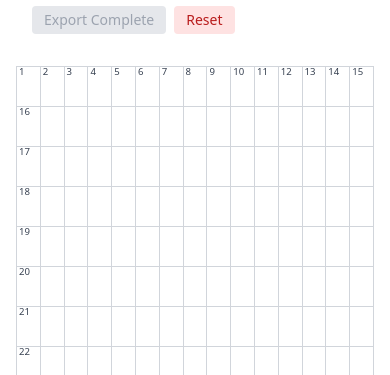
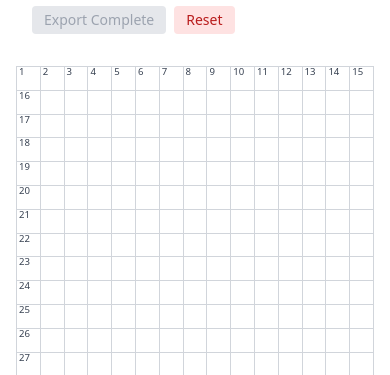
Before and after one commit to adamcallison/angryphrase, a Svelte app: page / in a window 390 px wide. Both pictures are taken after a click on the button "Build". Shown: the part 469-844 px from the top of the page. Built offline with nearby package versions, Linux system fonts and the light colour scheme.

Commit message:
adjust shells for mobile part 2

```diff
--- a/src/ui/builder/BuilderGrid.svelte
+++ b/src/ui/builder/BuilderGrid.svelte
@@ -24,14 +24,15 @@
   }
 </script>
 
-<div class="inline-block select-none">
-  <table class="border-collapse">
-    <tbody>
+<div
+  class="select-none inline-grid aspect-square w-[min(100%,calc(var(--grid-size)*2.5rem))] grid-cols-[repeat(var(--grid-size),minmax(0,2.5rem))] grid-rows-[repeat(var(--grid-size),minmax(0,2.5rem))] border-t border-l border-gray-300"
+  style="--grid-size: {vm.cells.length}">
   {#each vm.cells as row}
-        <tr>
     {#each row as cell}
-            <td
-              class="relative h-10 w-10 border border-gray-300 {cell.black
+      <!-- svelte-ignore a11y_click_events_have_key_events -->
+      <!-- svelte-ignore a11y_no_static_element_interactions -->
+      <div
+        class="relative border-b border-r border-gray-300 {cell.black
           ? 'bg-black'
           : cellColor(cell.hilite)} {mode === 'design' || cell.selectable ? 'cursor-pointer' : ''}"
         onclick={() =>
@@ -60,10 +61,7 @@
         {:else if cell.separatorBottom === 'hyphen'}
           <div class="absolute bottom-0 left-0 z-10 h-5 w-full translate-y-1/2 translate-x-[3px] flex items-center justify-center rotate-90 text-5xl leading-none text-gray-800">-</div>
         {/if}
-            </td>
+      </div>
     {/each}
-        </tr>
   {/each}
-    </tbody>
-  </table>
 </div>
--- a/src/ui/player/PlayerGrid.svelte
+++ b/src/ui/player/PlayerGrid.svelte
@@ -19,14 +19,15 @@
   }
 </script>
 
-<div class="inline-block select-none">
-  <table class="border-collapse">
-    <tbody>
+<div
+  class="select-none inline-grid aspect-square w-[min(100%,calc(var(--grid-size)*2.5rem))] grid-cols-[repeat(var(--grid-size),minmax(0,2.5rem))] grid-rows-[repeat(var(--grid-size),minmax(0,2.5rem))] border-t border-l border-gray-300"
+  style="--grid-size: {vm.cells.length}">
   {#each vm.cells as row}
-        <tr>
     {#each row as cell}
-            <td
-              class="relative h-10 w-10 border border-gray-300 {cell.black ? 'bg-black' : cellColor(cell.hilite)} {cell.selectable ? 'cursor-pointer' : ''}"
+      <!-- svelte-ignore a11y_click_events_have_key_events -->
+      <!-- svelte-ignore a11y_no_static_element_interactions -->
+      <div
+        class="relative border-b border-r border-gray-300 {cell.black ? 'bg-black' : cellColor(cell.hilite)} {cell.selectable ? 'cursor-pointer' : ''}"
         onclick={() => cell.selectable && onCellClick(Number(cell.row), Number(cell.col))}>
         {#if cell.number !== null}
           <span class="absolute left-0 top-0 px-0.5 text-[0.6rem] leading-none text-gray-700">{Number(cell.number)}</span>
@@ -44,10 +45,7 @@
         {:else if cell.separatorBottom === 'hyphen'}
           <div class="absolute bottom-0 left-0 z-10 h-5 w-full translate-y-1/2 translate-x-[3px] flex items-center justify-center rotate-90 text-5xl leading-none text-gray-800">-</div>
         {/if}
-            </td>
+      </div>
     {/each}
-        </tr>
   {/each}
-    </tbody>
-  </table>
 </div>
```
Lines whose indentation alone changed are shown as unchanged.
